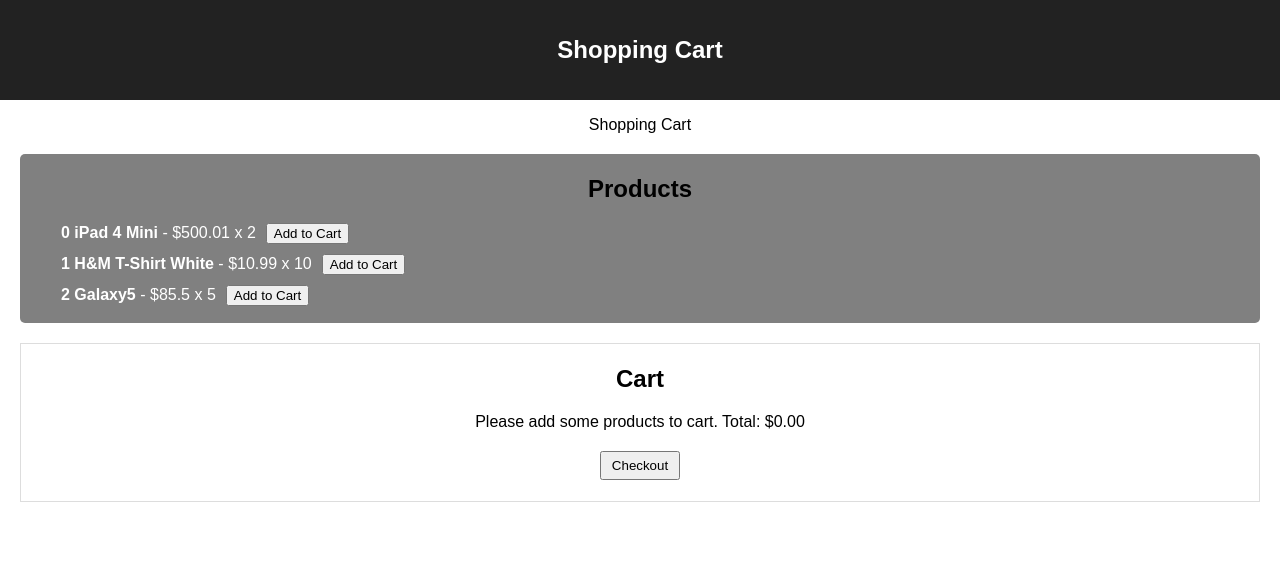
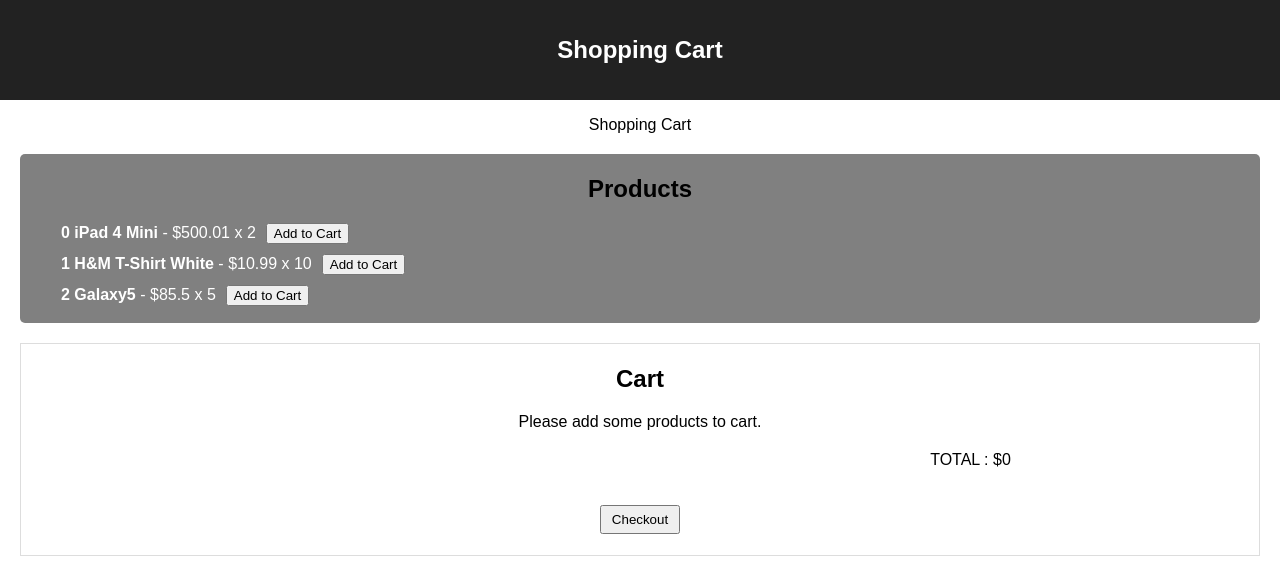
Before and after one commit to hyunji-bang/redux-shoppingcart, a React (Create React App) app: page / in a window 1280 px wide. Shown: the top 572 px of the page. Built offline with nearby package versions, Linux system fonts and the light colour scheme.

Commit message:
connect "Cart component" to "add reducer"

```diff
--- a/src/App.css
+++ b/src/App.css
@@ -41,7 +41,20 @@
   display: inline-block;
 }
 
-@keyframes App-logo-spin {
-  from { transform: rotate(0deg); }
-  to { transform: rotate(360deg); }
+.Cart ul {
+  list-style: none;
+  text-align: left;
+  padding-left: 10%;
+  margin: 20px 10%;
+  background: #eee;
 }
+
+.Cart ul li {
+  padding-top: 10px;
+  padding-bottom: 10px;
+}
+
+.total {
+  text-align: right;
+  padding-right: 20%;
+}
--- a/src/Cart.js
+++ b/src/Cart.js
@@ -1,12 +1,42 @@
 import React, { Component } from 'react';
+import { connect } from 'react-redux';
 
-class Cart extends Component {
+const mapStateToProps = (state) => {
+    const {cart} = state;
+    return {cart}
+}
+
+
+class _Cart extends Component {
     render() {
+        console.log('************** this.props', this.props)
+        let cartPrice = 0;
         return (
             <div className="Cart">
                 <h2>Cart</h2>
                 Please add some products to cart.
-                Total: $0.00
+
+                <ul>
+                    {this.props.cart.map((cartItem, idx)=> {
+                        return (
+                            <li key={idx}>
+                                {cartItem.name} {cartItem.price}
+                            </li>
+                        )
+                    })}
+                </ul>
+
+                <div>
+                    {this.props.cart.length > 0 ?
+                        this.props.cart.map((cartItem)=> {
+                            cartPrice += cartItem.price;
+                        })
+                        : ''
+                    }
+                    <p className="total">
+                        TOTAL : ${cartPrice}
+                    </p>
+                </div>
 
                 <div>
                     <button>Checkout</button>
@@ -16,4 +46,9 @@ class Cart extends Component {
     }
 }
 
+const Cart = connect(
+    mapStateToProps
+)(_Cart);
+
+
 export default Cart;
--- a/src/ProductItem.js
+++ b/src/ProductItem.js
@@ -2,7 +2,7 @@ import React, { Component } from 'react';
 
 class ProductItem extends Component {
     render() {
-        console.log('Product this.props', this.props)
+
         const product = this.props.product || ''
 
         return (
```
